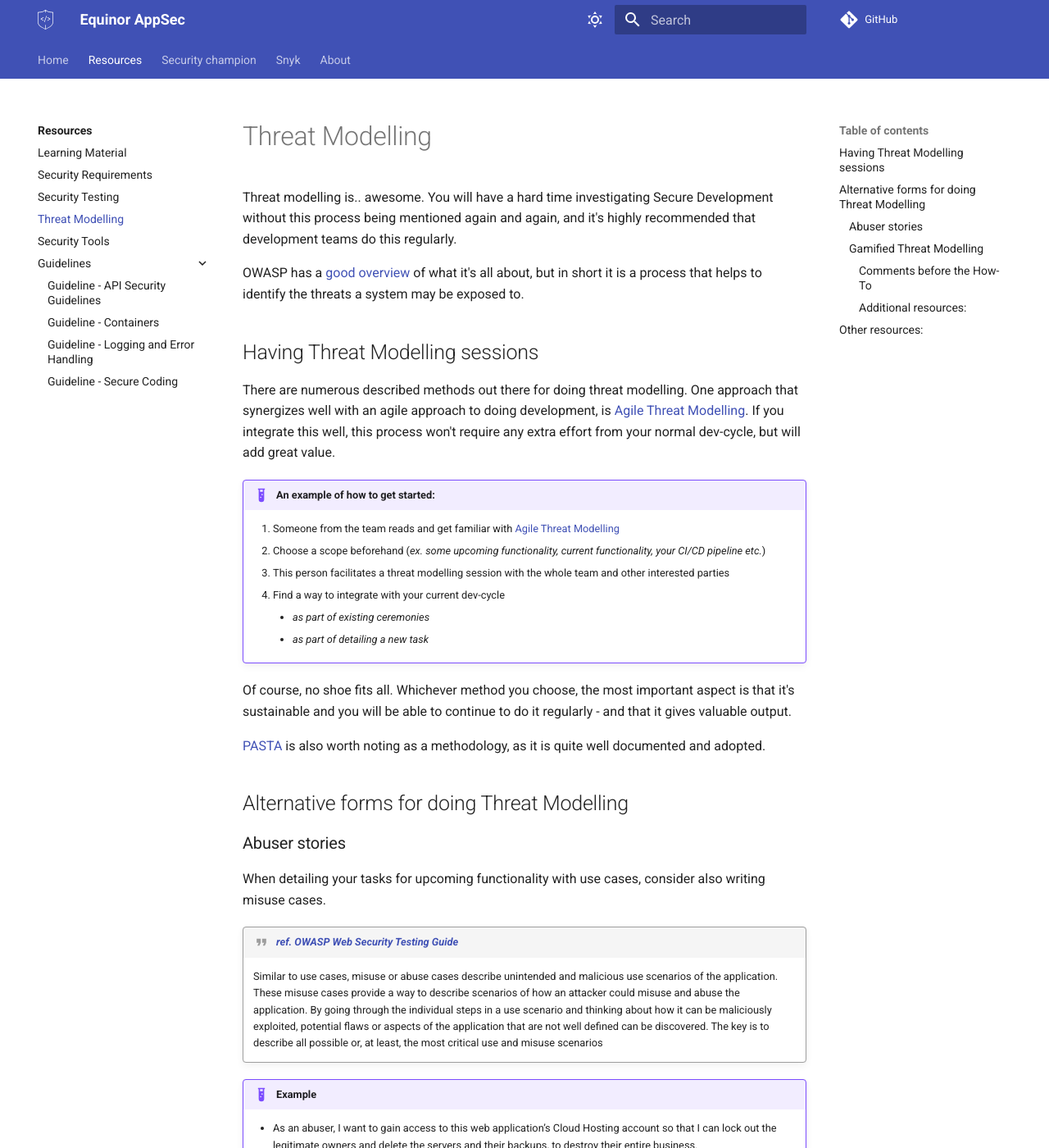
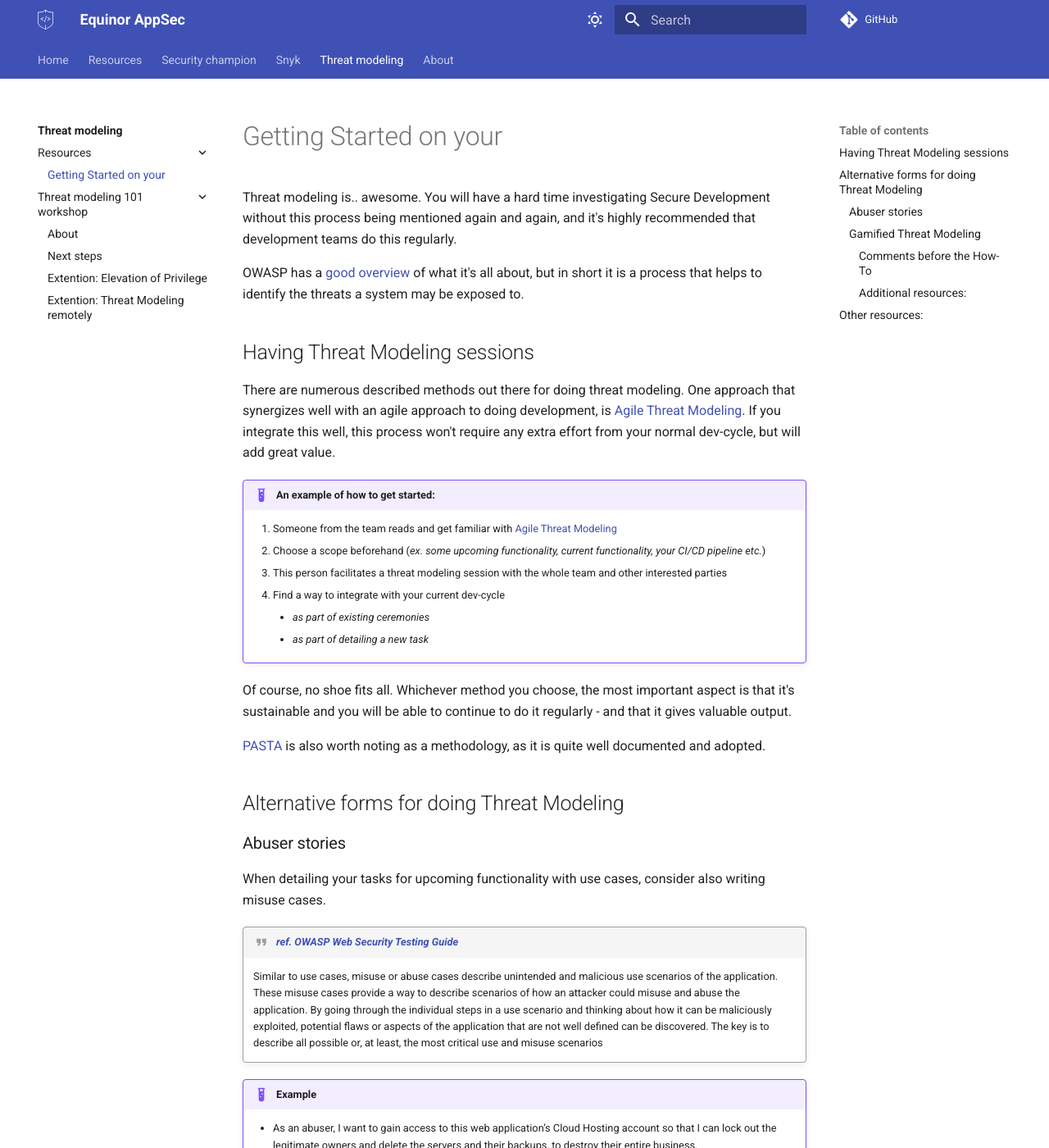
Before and after one commit to equinor/appsec, an MkDocs documentation site: the page built from docs/threat-modeling/resources/threat_modelling.md, in a window 1280 px wide and 1400 px high. Shown: the whole window at 82% size. Built offline with MkDocs 1.6.1 and Material for MkDocs 9.7.7, drawn with Linux system fonts in a browser that asks for light colours; some web fonts are replaced; comment, search, counter and statistics services are not loaded; some of the changed text lies outside the part shown.

Commit message:
Adds information about the TM workshop (#59)
Co-authored-by: blokl <blokl@equinor.com>

```diff
--- /dev/null
+++ b/docs/threat-modeling/index.md
@@ -0,0 +1 @@
+# Threat Modeling
--- a/docs/resources/threat_modelling.md
+++ b/docs/threat-modeling/resources/threat_modelling.md
@@ -1,18 +1,18 @@
-# Threat Modelling
+# Getting Started on your
 
-Threat modelling is.. awesome. You will have a hard time investigating Secure Development without this process being mentioned again and again, and it's highly recommended that development teams do this regularly.
+Threat modeling is.. awesome. You will have a hard time investigating Secure Development without this process being mentioned again and again, and it's highly recommended that development teams do this regularly.
 
 OWASP has a [good overview](https://owasp.org/www-community/Threat_Modeling) of what it's all about, but in short it is a process that helps to identify the threats a system may be exposed to.
 
-## Having Threat Modelling sessions
+## Having Threat Modeling sessions
 
-There are numerous described methods out there for doing threat modelling. One approach that synergizes well with an agile approach to doing development, is [Agile Threat Modelling](https://martinfowler.com/articles/agile-threat-modelling.html). If you integrate this well, this process won't require any extra effort from your normal dev-cycle, but will add great value.
+There are numerous described methods out there for doing threat modeling. One approach that synergizes well with an agile approach to doing development, is [Agile Threat Modeling](https://martinfowler.com/articles/agile-threat-modelling.html). If you integrate this well, this process won't require any extra effort from your normal dev-cycle, but will add great value.
 
 !!! example "An example of how to get started:"
 
-    1. Someone from the team reads and get familiar with [Agile Threat Modelling](https://martinfowler.com/articles/agile-threat-modelling.html)
+    1. Someone from the team reads and get familiar with [Agile Threat Modeling](https://martinfowler.com/articles/agile-threat-modelling.html)
     2. Choose a scope beforehand (*ex. some upcoming functionality, current functionality, your CI/CD pipeline etc.*)
-    3. This person facilitates a threat modelling session with the whole team and other interested parties
+    3. This person facilitates a threat modeling session with the whole team and other interested parties
     4. Find a way to integrate with your current dev-cycle
         * *as part of existing ceremonies*
         * *as part of detailing a new task*
@@ -22,7 +22,7 @@
 
 [PASTA](https://versprite.com/blog/what-is-pasta-threat-modeling/) is also worth noting as a methodology, as it is quite well documented and adopted.
 
-## Alternative forms for doing Threat Modelling
+## Alternative forms for doing Threat Modeling
 
 ### Abuser stories
 
@@ -41,9 +41,9 @@
 
 For more information, [read this](https://en.wikipedia.org/wiki/Misuse_case)
 
-### Gamified Threat Modelling
+### Gamified Threat Modeling
 
-This gamified method of doing threat modelling might not be for everyone, but it has its pros and is worth testing out.
+This gamified method of doing threat modeling might not be for everyone, but it has its pros and is worth testing out.
 
 ![EOP Game-play](./EOP_gameplay.png)
 
@@ -57,7 +57,7 @@
 \- Leads to many false positives
 \- Time-consuming  (~2+ h)
 \- Not everyone might find the game-aspect of it as intriguing
-\- Requires a lot more effort than for example doing **[Agile Threat Modelling](./threat_modelling.md)**
+\- Requires a lot more effort than for example doing **[Agile Threat Modeling](./threat_modeling.md)**
 \- Everyone needs a laptop
 \- Requires 3-6 players
 
@@ -90,7 +90,7 @@
 
 ## Other resources:
 
-* [Equinor AppSec Threat Modelling Slide-deck](https://threatmodeling.app.playground.radix.equinor.com/)
+* [Equinor AppSec Threat Modeling Slide-deck](https://threatmodeling.app.playground.radix.equinor.com/)
 * [Cheat sheet - Sample threats](https://docs.microsoft.com/en-us/previous-versions/msp-n-p/ff649461(v=pandp.10)?redirectedfrom=MSDN)
-* [Threat Modelling Manifesto](https://www.threatmodelingmanifesto.org/)
-* [OWASPS Threat Modelling Cheat Sheet](https://cheatsheetseries.owasp.org/cheatsheets/Threat_Modeling_Cheat_Sheet.html)
+* [Threat Modeling Manifesto](https://www.threatmodelingmanifesto.org/)
+* [OWASPS Threat Modeling Cheat Sheet](https://cheatsheetseries.owasp.org/cheatsheets/Threat_Modeling_Cheat_Sheet.html)
--- /dev/null
+++ b/docs/threat-modeling/threat-modeling-101-workshop/extention-EOP-cardgame.md
@@ -0,0 +1 @@
+# Extention: Elevation of Privilege
--- /dev/null
+++ b/docs/threat-modeling/threat-modeling-101-workshop/extention-remote-tm.md
@@ -0,0 +1 @@
+# Extention: Threat Modeling remotely
```
Also changed, not shown: docs/threat-modeling/threat-modeling-101-workshop/1-about.md (added, +33 -0 lines), docs/threat-modeling/threat-modeling-101-workshop/2-next-steps.md (added, +18 -0 lines), docs/.pages, docs/threat-modeling/resources/EOP_gameplay.png (renamed from docs/resources/EOP_gameplay.png), docs/threat-modeling/threat-modeling-101-workshop/timeline.jpg (added).
